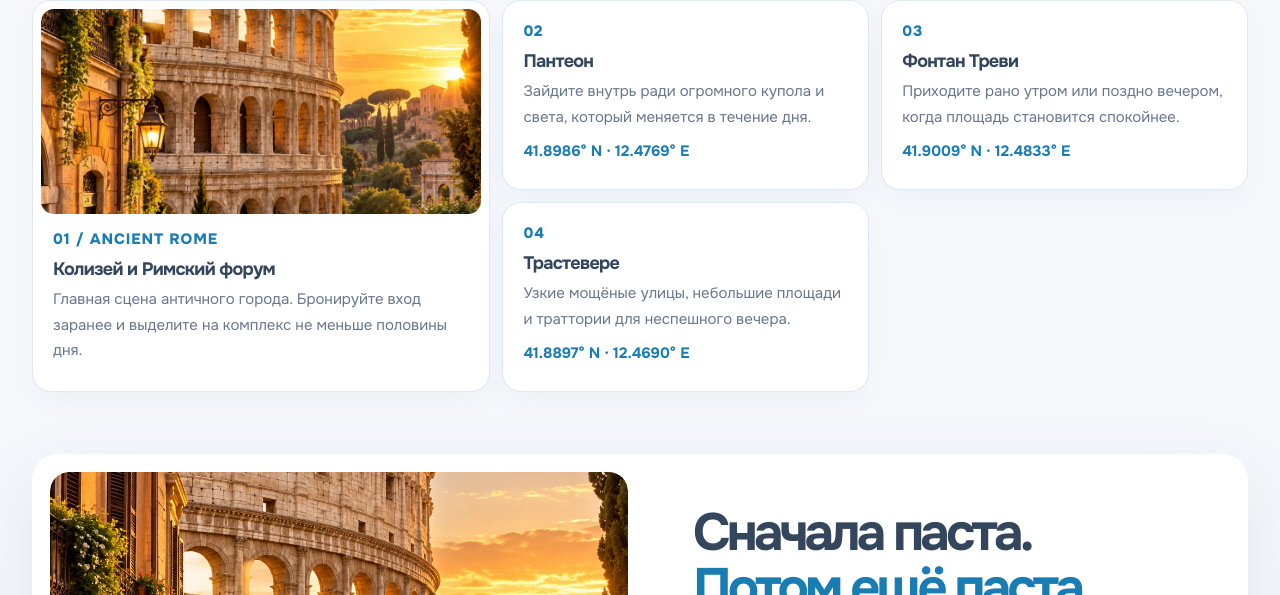
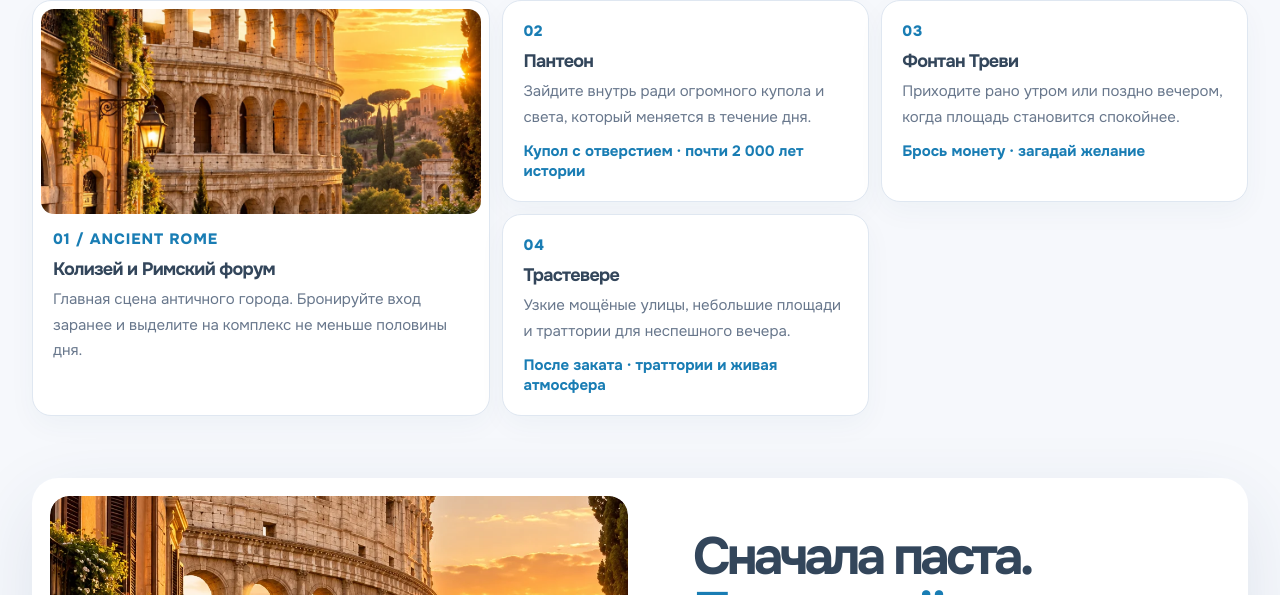
Before and after one commit to dmitry-kuznietsov/Further, a plain HTML site: page city.html in a window 1280 px wide. Shown: the part 739-1334 px from the top of the page. Drawn offline with nearby package versions, Linux system fonts and the light colour scheme.

Commit message:
Replace landmark coordinates with editorial highlights

```diff
--- a/city.html
+++ b/city.html
@@ -25,9 +25,9 @@
 <section class="city-section"><div class="city-section-heading"><div><h2 data-i18n="sightsTitle">Истории на каждом<br><em>повороте.</em></h2></div><p data-i18n="sightsLead">Начните с античного центра, а затем сверните в кварталы, где Рим живёт сегодня.</p></div>
 <div class="city-sight-grid">
 <article class="city-sight city-sight-feature"><img src="./assets/rome.webp" alt="Древний Рим"><div><span>01 / ANCIENT ROME</span><h3 data-i18n="colosseum">Колизей и Римский форум</h3><p data-i18n="colosseumCopy">Главная сцена античного города. Бронируйте вход заранее и выделите на комплекс не меньше половины дня.</p></div></article>
-<article class="city-sight"><div class="city-sight-number">02</div><h3 data-i18n="pantheon">Пантеон</h3><p data-i18n="pantheonCopy">Зайдите внутрь ради огромного купола и света, который меняется в течение дня.</p><small>41.8986° N · 12.4769° E</small></article>
-<article class="city-sight"><div class="city-sight-number">03</div><h3 data-i18n="trevi">Фонтан Треви</h3><p data-i18n="treviCopy">Приходите рано утром или поздно вечером, когда площадь становится спокойнее.</p><small>41.9009° N · 12.4833° E</small></article>
-<article class="city-sight"><div class="city-sight-number">04</div><h3 data-i18n="trastevere">Трастевере</h3><p data-i18n="trastevereCopy">Узкие мощёные улицы, небольшие площади и траттории для неспешного вечера.</p><small>41.8897° N · 12.4690° E</small></article>
+<article class="city-sight"><div class="city-sight-number">02</div><h3 data-i18n="pantheon">Пантеон</h3><p data-i18n="pantheonCopy">Зайдите внутрь ради огромного купола и света, который меняется в течение дня.</p><small class="city-sight-note" data-i18n="pantheonFact">Купол с отверстием · почти 2 000 лет истории</small></article>
+<article class="city-sight"><div class="city-sight-number">03</div><h3 data-i18n="trevi">Фонтан Треви</h3><p data-i18n="treviCopy">Приходите рано утром или поздно вечером, когда площадь становится спокойнее.</p><small class="city-sight-note" data-i18n="treviFact">Брось монету · загадай желание</small></article>
+<article class="city-sight"><div class="city-sight-number">04</div><h3 data-i18n="trastevere">Трастевере</h3><p data-i18n="trastevereCopy">Узкие мощёные улицы, небольшие площади и траттории для неспешного вечера.</p><small class="city-sight-note" data-i18n="trastevereFact">После заката · траттории и живая атмосфера</small></article>
 </div></section>
 <section class="city-food-section"><div class="city-food-photo"><img src="./assets/rome.webp" alt="Улочки Рима"><span data-i18n="foodTag">ВКУС РИМА</span></div><div class="city-food-copy"><h2 data-i18n="foodTitle">Сначала паста.<br><em>Потом ещё паста.</em></h2><ul class="city-food-list">
 <li><strong>Carbonara</strong><span data-i18n="carbonara">Яйцо, пекорино, гуанчале и чёрный перец — без сливок.</span></li>
```
